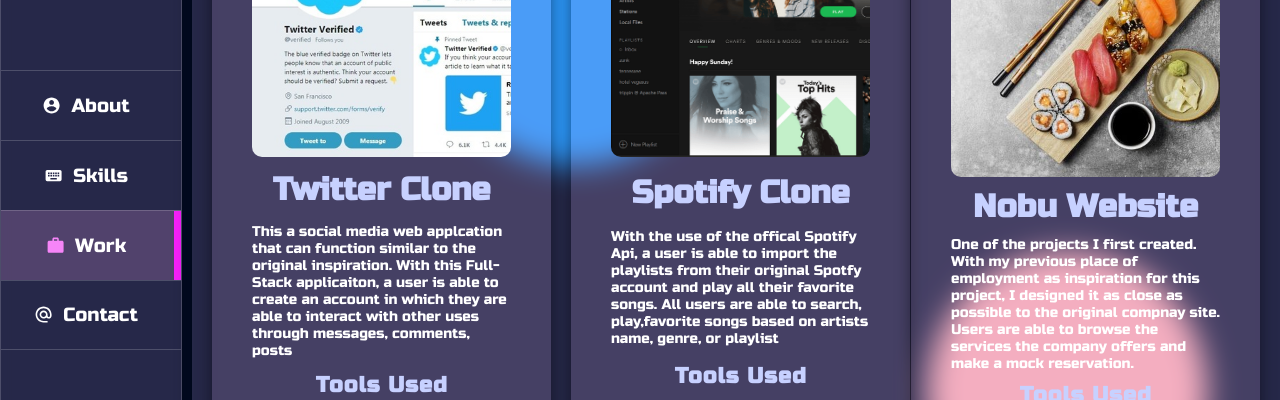
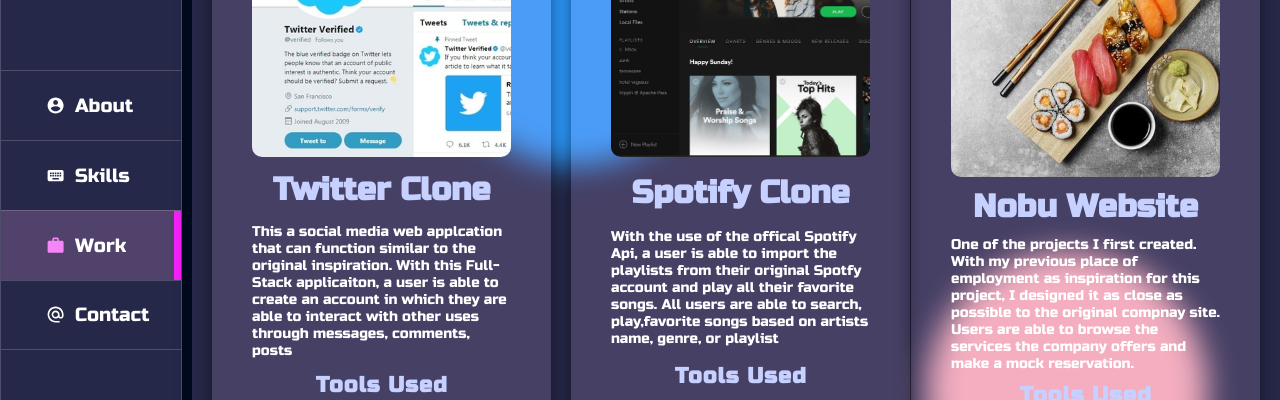
Before and after one commit to amedra13/Web-Portfolio, a React (Create React App) app: page /work in a window 1280 px wide. Shown: the part 258-658 px from the top of the page. Built offline with nearby package versions, Linux system fonts and the light colour scheme.

Commit message:
sidebar padding and img clickable

```diff
--- a/src/components/ProjectCard.js
+++ b/src/components/ProjectCard.js
@@ -13,7 +13,9 @@
 	return (
 		<div className="projectCard" style={{ animationDelay: `${delay}` }}>
 			<div className="projectCard__imgContainer">
-				<img src={image} alt="" />
+				<Link to={projectLink}>
+					<img src={image} alt="" />
+				</Link>
 			</div>
 			<div className="projectCard__description">
 				<h1>{title}</h1>
--- a/src/styles/Sidebar.scss
+++ b/src/styles/Sidebar.scss
@@ -55,8 +55,7 @@
 			color: white;
 			display: flex;
 			align-items: center;
-			justify-content: center;
-			// padding-left: 25%;
+			padding-left: 3.5vw;
 			transition: all 200ms;
 			font-family: $main-font;
 			&:hover {
```
